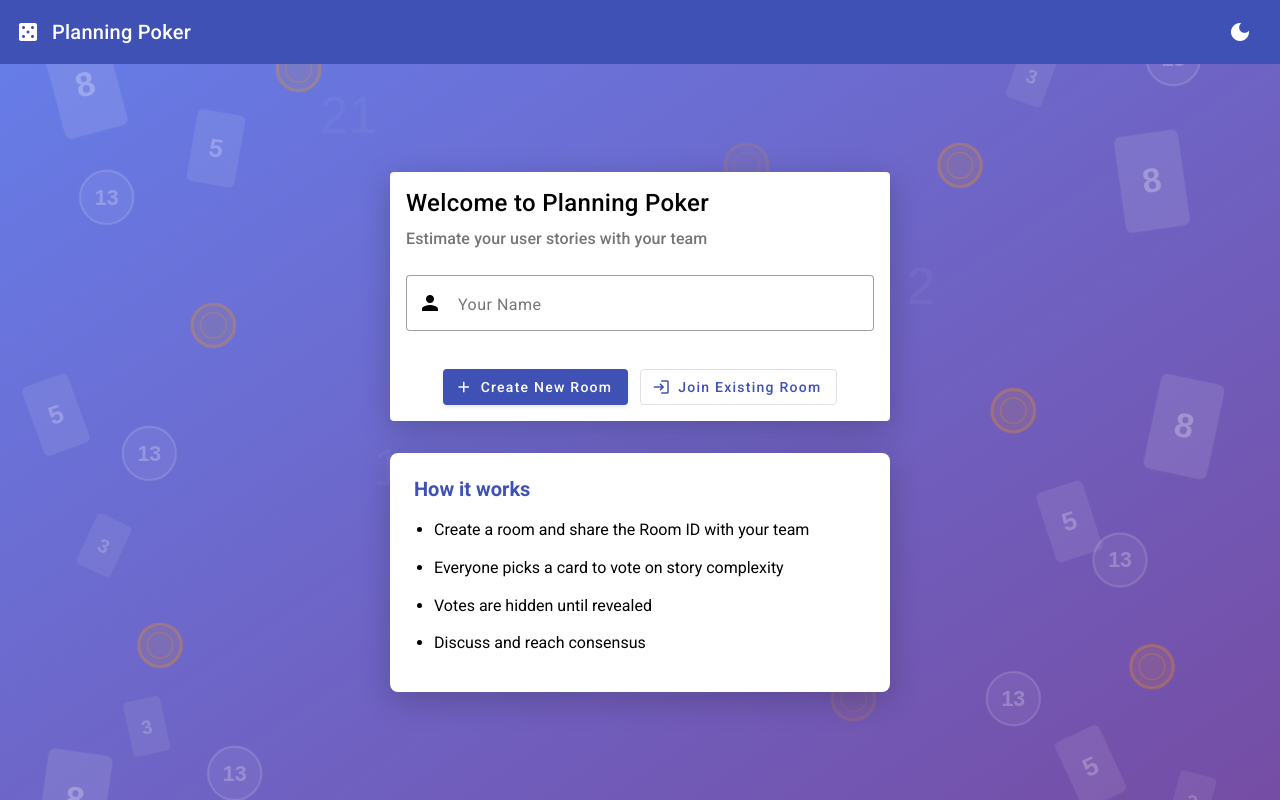
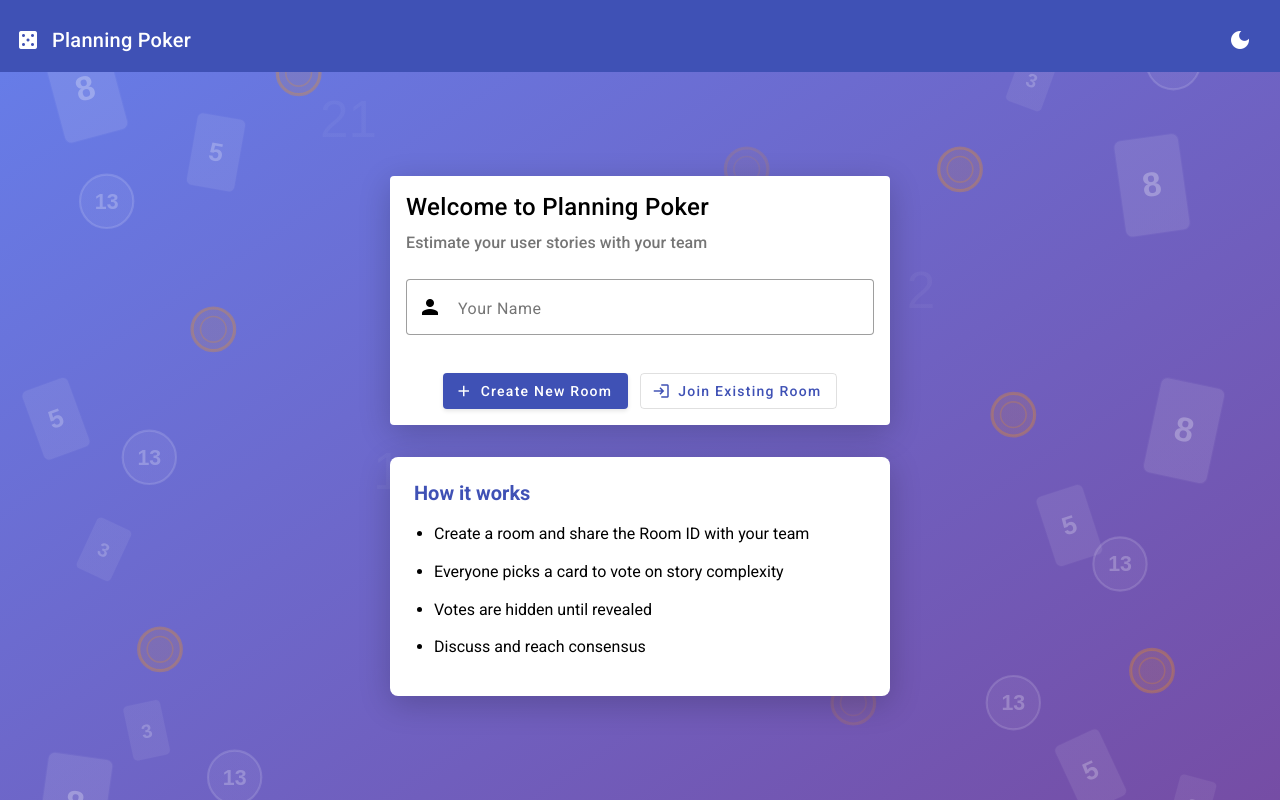
Before and after one commit to ammarnajjar/planning-poker, an Angular app: page / in a window 1280 px wide. Built offline with nearby package versions, Linux system fonts and the light colour scheme; no server answers.

Commit message:
Increase safe area spacing to prevent iOS status bar overlap
Added 8px extra padding on top of the safe area insets to create
more visual separation between the iOS status bar and the app toolbar.

```diff
--- a/src/app/components/home/home.component.scss
+++ b/src/app/components/home/home.component.scss
@@ -13,7 +13,7 @@
   flex-direction: column;
   align-items: center;
   justify-content: flex-start;
-  min-height: calc(100vh - 56px - env(safe-area-inset-top));
+  min-height: calc(100vh - 56px - env(safe-area-inset-top) - 8px);
   padding: 16px;
   padding-bottom: calc(16px + env(safe-area-inset-bottom));
   background: linear-gradient(135deg, #667eea 0%, #764ba2 100%);
@@ -24,7 +24,7 @@
 
   @media (min-width: 600px) {
     justify-content: center;
-    min-height: calc(100vh - 64px - env(safe-area-inset-top));
+    min-height: calc(100vh - 64px - env(safe-area-inset-top) - 8px);
     padding: 24px;
     padding-bottom: calc(24px + env(safe-area-inset-bottom));
   }
--- a/src/app/components/room/room.component.scss
+++ b/src/app/components/room/room.component.scss
@@ -64,15 +64,15 @@
   max-width: 600px;
   margin: 0 auto;
   background: #f5f5f5;
-  // Account for toolbar height + safe area
-  min-height: calc(100vh - 56px - env(safe-area-inset-top));
+  // Account for toolbar height + safe area + extra spacing
+  min-height: calc(100vh - 56px - env(safe-area-inset-top) - 8px);
   overflow-y: auto;
   overflow-x: hidden;
   // Add bottom safe area padding
   padding-bottom: calc(16px + env(safe-area-inset-bottom));
 
   @media (min-width: 600px) {
-    min-height: calc(100vh - 64px - env(safe-area-inset-top));
+    min-height: calc(100vh - 64px - env(safe-area-inset-top) - 8px);
   }
 
   @media (min-width: 768px) {
--- a/src/styles.scss
+++ b/src/styles.scss
@@ -331,13 +331,13 @@ button, a, input, textarea, select {
 
 // iOS PWA safe area support for toolbars
 .mat-toolbar {
-  // Add padding at top for iOS notch/status bar
-  padding-top: env(safe-area-inset-top) !important;
+  // Add padding at top for iOS notch/status bar + extra space
+  padding-top: calc(env(safe-area-inset-top) + 8px) !important;
   // Extend height to account for safe area
-  min-height: calc(64px + env(safe-area-inset-top)) !important;
+  min-height: calc(64px + env(safe-area-inset-top) + 8px) !important;
 
   @media (max-width: 600px) {
-    min-height: calc(56px + env(safe-area-inset-top)) !important;
+    min-height: calc(56px + env(safe-area-inset-top) + 8px) !important;
   }
 }
 
```
